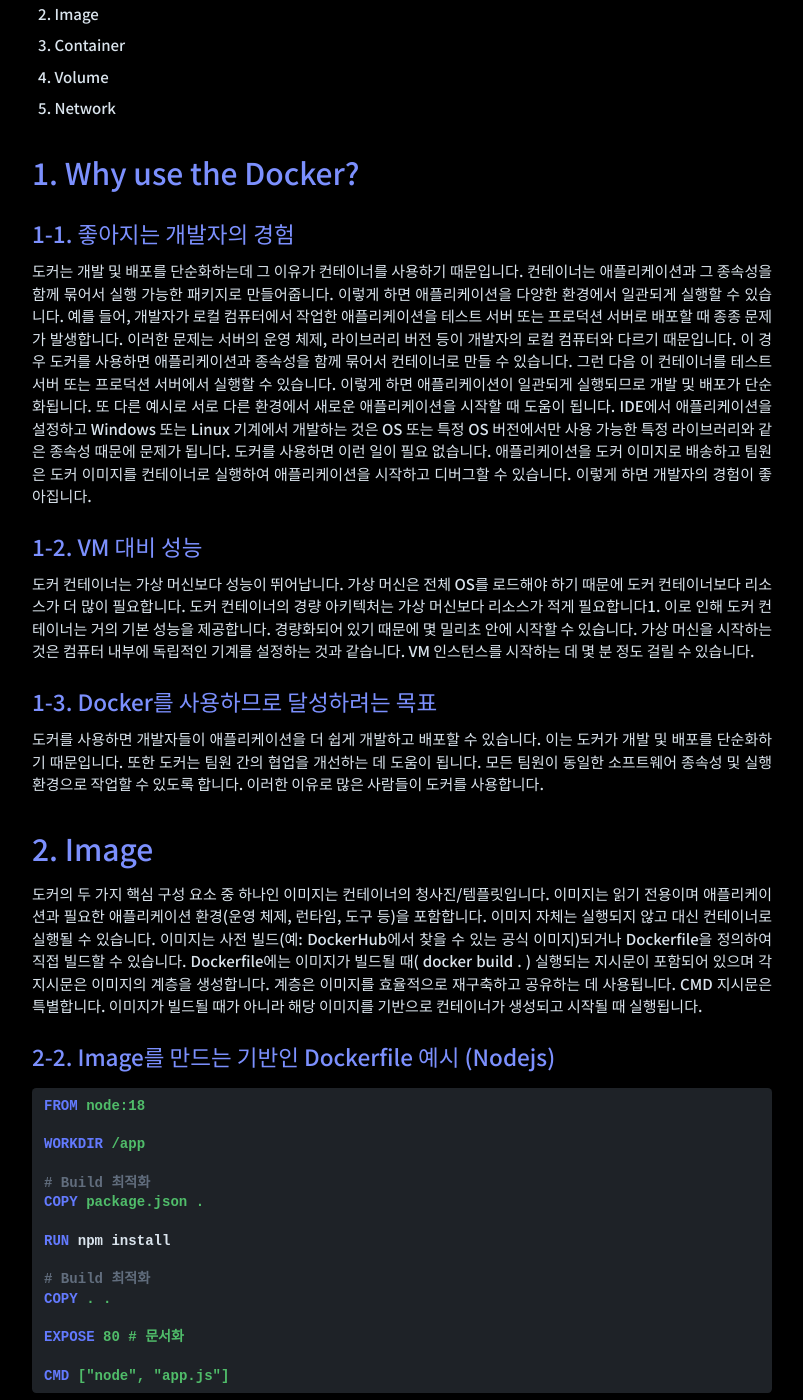
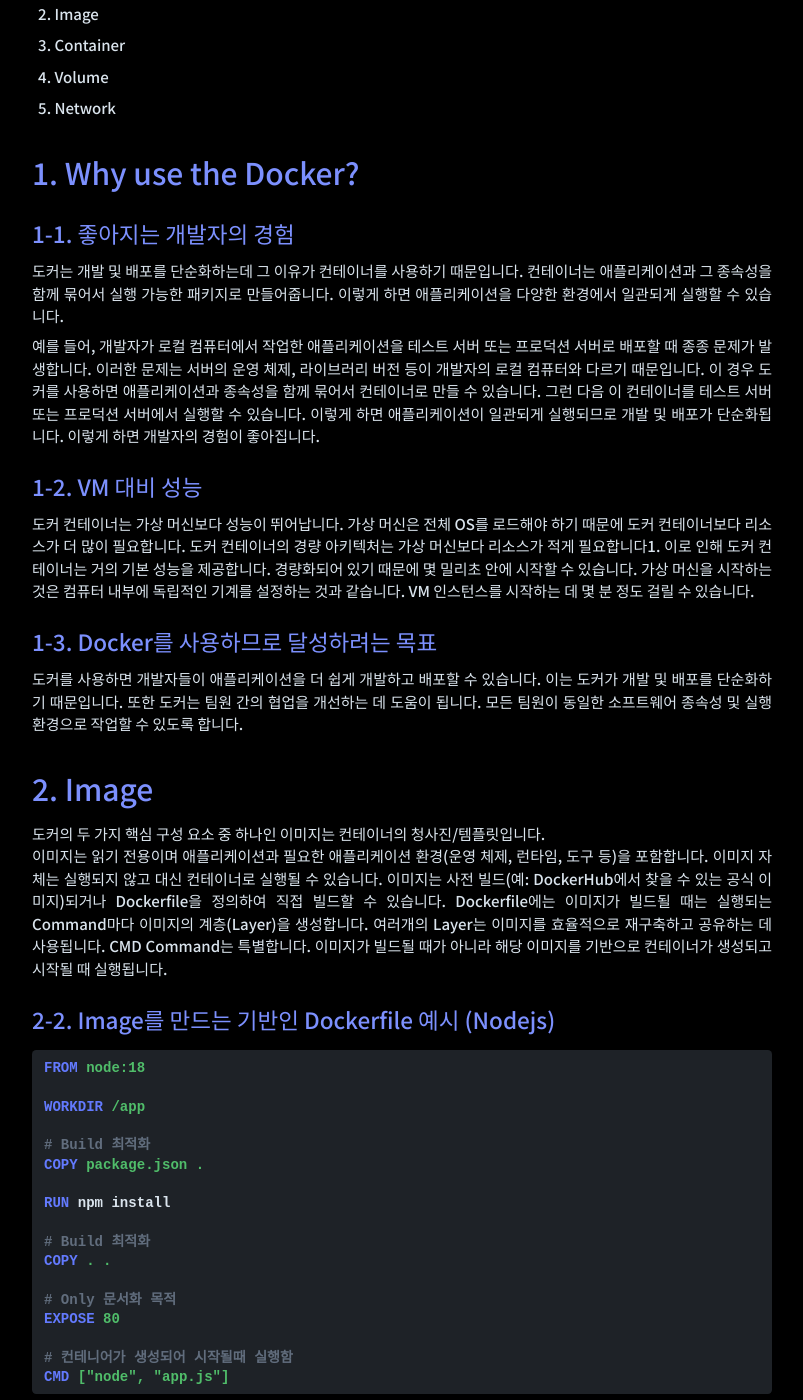
Before and after one commit to winverse/winverse.github.io, a Jekyll site: the page built from _posts/infra/2023-03-30-docker-basic-command.md, in a window 1280 px wide and 1400 px high, scrolled down 455 px. Shown: the whole window, without its empty margins (238-1041 px from the left). Built offline with Jekyll 4.4.1, drawn with Linux system fonts in a browser that asks for light colours; nearby versions of some CDN libraries; comment, search, counter and statistics services are not loaded; some of the changed text lies outside the part shown.

Commit message:
Modify sentence content and spacing between letters

````diff
--- a/_posts/infra/2023-03-30-docker-basic-command.md
+++ b/_posts/infra/2023-03-30-docker-basic-command.md
@@ -17,17 +17,20 @@
 
 # 1. Why use the Docker?
 ## 1-1. 좋아지는 개발자의 경험
-도커는 개발 및 배포를 단순화하는데 그 이유가 컨테이너를 사용하기 때문입니다. 컨테이너는 애플리케이션과 그 종속성을 함께 묶어서 실행 가능한 패키지로 만들어줍니다. 이렇게 하면 애플리케이션을 다양한 환경에서 일관되게 실행할 수 있습니다. 예를 들어, 개발자가 로컬 컴퓨터에서 작업한 애플리케이션을 테스트 서버 또는 프로덕션 서버로 배포할 때 종종 문제가 발생합니다. 이러한 문제는 서버의 운영 체제, 라이브러리 버전 등이 개발자의 로컬 컴퓨터와 다르기 때문입니다. 이 경우 도커를 사용하면 애플리케이션과 종속성을 함께 묶어서 컨테이너로 만들 수 있습니다. 그런 다음 이 컨테이너를 테스트 서버 또는 프로덕션 서버에서 실행할 수 있습니다. 이렇게 하면 애플리케이션이 일관되게 실행되므로 개발 및 배포가 단순화됩니다. 또 다른 예시로 서로 다른 환경에서 새로운 애플리케이션을 시작할 때 도움이 됩니다. IDE에서 애플리케이션을 설정하고 Windows 또는 Linux 기계에서 개발하는 것은 OS 또는 특정 OS 버전에서만 사용 가능한 특정 라이브러리와 같은 종속성 때문에 문제가 됩니다. 도커를 사용하면 이런 일이 필요 없습니다. 애플리케이션을 도커 이미지로 배송하고 팀원은 도커 이미지를 컨테이너로 실행하여 애플리케이션을 시작하고 디버그할 수 있습니다. 이렇게 하면 개발자의 경험이 좋아집니다.
+도커는 개발 및 배포를 단순화하는데 그 이유가 컨테이너를 사용하기 때문입니다. 컨테이너는 애플리케이션과 그 종속성을 함께 묶어서 실행 가능한 패키지로 만들어줍니다. 이렇게 하면 애플리케이션을 다양한 환경에서 일관되게 실행할 수 있습니다.
+
+예를 들어, 개발자가 로컬 컴퓨터에서 작업한 애플리케이션을 테스트 서버 또는 프로덕션 서버로 배포할 때 종종 문제가 발생합니다. 이러한 문제는 서버의 운영 체제, 라이브러리 버전 등이 개발자의 로컬 컴퓨터와 다르기 때문입니다. 이 경우 도커를 사용하면 애플리케이션과 종속성을 함께 묶어서 컨테이너로 만들 수 있습니다. 그런 다음 이 컨테이너를 테스트 서버 또는 프로덕션 서버에서 실행할 수 있습니다. 이렇게 하면 애플리케이션이 일관되게 실행되므로 개발 및 배포가 단순화됩니다. 이렇게 하면 개발자의 경험이 좋아집니다.
 
 ## 1-2. VM 대비 성능
 도커 컨테이너는 가상 머신보다 성능이 뛰어납니다. 가상 머신은 전체 OS를 로드해야 하기 때문에 도커 컨테이너보다 리소스가 더 많이 필요합니다. 도커 컨테이너의 경량 아키텍처는 가상 머신보다 리소스가 적게 필요합니다1. 이로 인해 도커 컨테이너는 거의 기본 성능을 제공합니다. 경량화되어 있기 때문에 몇 밀리초 안에 시작할 수 있습니다. 가상 머신을 시작하는 것은 컴퓨터 내부에 독립적인 기계를 설정하는 것과 같습니다. VM 인스턴스를 시작하는 데 몇 분 정도 걸릴 수 있습니다.
 
 ## 1-3. Docker를 사용하므로 달성하려는 목표
-도커를 사용하면 개발자들이 애플리케이션을 더 쉽게 개발하고 배포할 수 있습니다. 이는 도커가 개발 및 배포를 단순화하기 때문입니다. 또한 도커는 팀원 간의 협업을 개선하는 데 도움이 됩니다. 모든 팀원이 동일한 소프트웨어 종속성 및 실행 환경으로 작업할 수 있도록 합니다. 이러한 이유로 많은 사람들이 도커를 사용합니다.
+도커를 사용하면 개발자들이 애플리케이션을 더 쉽게 개발하고 배포할 수 있습니다. 이는 도커가 개발 및 배포를 단순화하기 때문입니다. 또한 도커는 팀원 간의 협업을 개선하는 데 도움이 됩니다. 모든 팀원이 동일한 소프트웨어 종속성 및 실행 환경으로 작업할 수 있도록 합니다.
 
 
 # 2. Image
-도커의 두 가지 핵심 구성 요소 중 하나인 이미지는 컨테이너의 청사진/템플릿입니다. 이미지는 읽기 전용이며 애플리케이션과 필요한 애플리케이션 환경(운영 체제, 런타임, 도구 등)을 포함합니다. 이미지 자체는 실행되지 않고 대신 컨테이너로 실행될 수 있습니다. 이미지는 사전 빌드(예: DockerHub에서 찾을 수 있는 공식 이미지)되거나 Dockerfile을 정의하여 직접 빌드할 수 있습니다. Dockerfile에는 이미지가 빌드될 때( docker build . ) 실행되는 지시문이 포함되어 있으며 각 지시문은 이미지의 계층을 생성합니다. 계층은 이미지를 효율적으로 재구축하고 공유하는 데 사용됩니다. CMD 지시문은 특별합니다. 이미지가 빌드될 때가 아니라 해당 이미지를 기반으로 컨테이너가 생성되고 시작될 때 실행됩니다.
+도커의 두 가지 핵심 구성 요소 중 하나인 이미지는 컨테이너의 청사진/템플릿입니다.
+이미지는 읽기 전용이며 애플리케이션과 필요한 애플리케이션 환경(운영 체제, 런타임, 도구 등)을 포함합니다. 이미지 자체는 실행되지 않고 대신 컨테이너로 실행될 수 있습니다. 이미지는 사전 빌드(예: DockerHub에서 찾을 수 있는 공식 이미지)되거나 Dockerfile을 정의하여 직접 빌드할 수 있습니다. Dockerfile에는 이미지가 빌드될 때는 실행되는 Command마다 이미지의 계층(Layer)을 생성합니다. 여러개의 Layer는 이미지를 효율적으로 재구축하고 공유하는 데 사용됩니다. CMD Command는 특별합니다. 이미지가 빌드될 때가 아니라 해당 이미지를 기반으로 컨테이너가 생성되고 시작될 때 실행됩니다.
 
 ## 2-2. Image를 만드는 기반인 Dockerfile 예시 (Nodejs)
 ```dockerfile
@@ -43,8 +46,10 @@
 # Build 최적화
 COPY . .
 
-EXPOSE 80 # 문서화
+# Only 문서화 목적
+EXPOSE 80
 
+# 컨테니어가 생성되어 시작될때 실행함
 CMD ["node", "app.js"]
 ```
 
@@ -58,14 +63,14 @@
 따라서 package.json 파일만 복사하고 종속성을 설치한 후 나머지 파일들을 복사하면, 소스 코드가 변경되더라도 package.json 파일이 변경되지 않으면 도커는 캐시된 레이어를 재사용하여 종속성 설치 과정을 건너뛸 수 있습니다. 이렇게 하면 이미지 빌드 시간이 크게 단축됩니다.
 
 ### 2-2-2. EXPOSE 명령어
-EXPOSE는 Dockerfile의 명령어 중 하나로 컨테이너가 리스닝할 포트를 지정합니다. 이 명령어는 컨테이너가 실행될 때 호스트와 네트워크 연결을 설정하는 데 사용됩니다.
+`EXPOSE`는 Dockerfile의 명령어 중 하나로 컨테이너가 리스닝할 포트를 지정합니다. 이 명령어는 컨테이너가 실행될 때 호스트와 네트워크 연결을 설정하는 데 사용됩니다.
 
 예를 들어 EXPOSE 80이라고 지정하면 컨테이너가 80번 포트에서 수신 대기하도록 지시합니다. 그러나 이 명령어는 단순히 문서화를 위한 것일 뿐이며 실제로 포트를 게시하지는 않습니다. 포트를 게시하려면 docker run 명령어에서 -p 플래그를 사용하여 호스트의 포트와 컨테이너의 포트를 매핑해야 합니다.
 
 # 3. Container
 도커의 다른 핵심 구성 요소는 컨테이너입니다. 컨테이너는 이미지의 실행 인스턴스입니다. 컨테이너를 생성할 때(docker run을 통해) 이미지 위에 얇은 읽기/쓰기 레이어가 추가됩니다. 따라서 하나의 이미지를 기반으로 여러 개의 컨테이너를 시작할 수 있습니다. 모든 컨테이너는 격리되어 실행되므로 애플리케이션 상태나 작성된 데이터를 공유하지 않습니다. 컨테이너 내부의 애플리케이션을 시작하려면 컨테이너를 생성하고 시작해야 합니다. 따라서 개발 및 프로덕션에서 실행되는 것은 최종적으로 컨테이너입니다.
 
-# 3-1. Frequently used docker commands
+# 3-1. 자주 사용되는 명령어
 - `docker build .` : Dockerfile을 빌드하고 파일을 기반으로 자신의 이미지를 만듭니다.
     - `-t NAME:TAG` : 이미지에 이름과 태그를 지정합니다.
 - `docker run IMAGE_NAME` : 이미지 IMAGENAME(또는 이미지 ID 사용)을 기반으로 새 컨테이너를 생성하고 시작합니다.
````
Also changed, not shown: other parts of _posts/infra/2023-03-30-docker-basic-command.md (+7 -7 lines), _posts/infra/2023-03-30-docker-handle-multi-container.md (+4 -4 lines).
